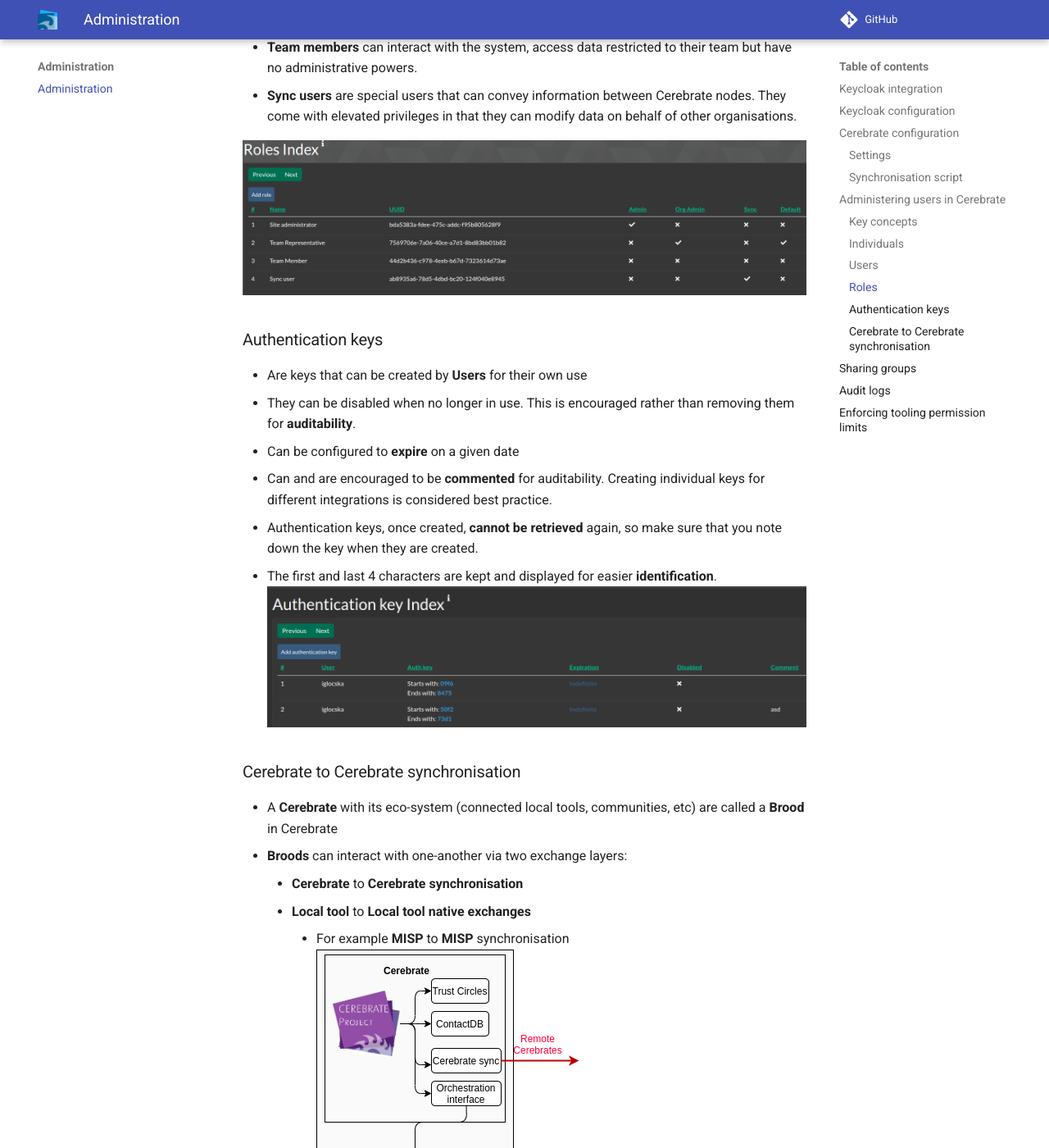
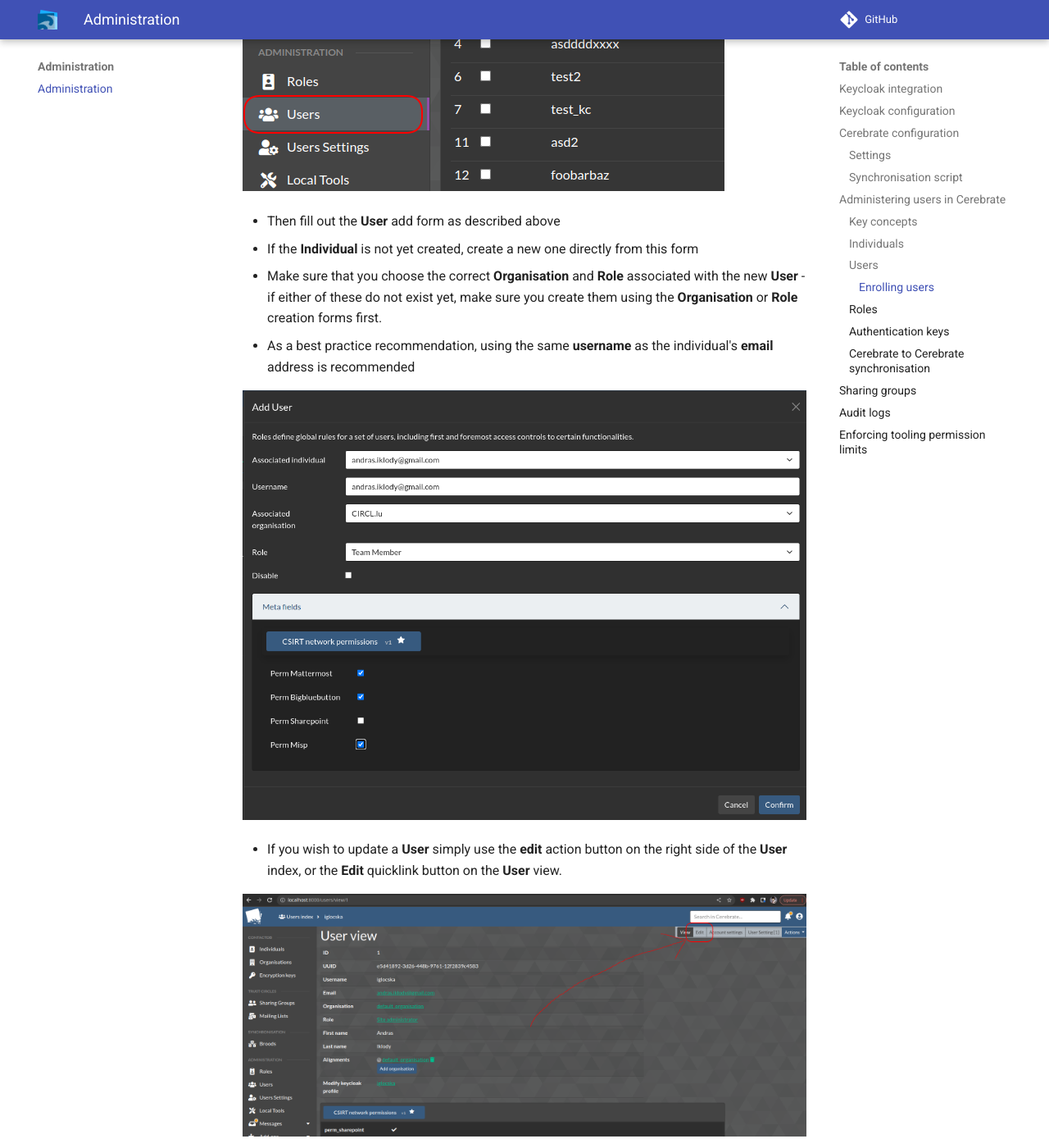
Before and after one commit to cerebrate-project/doc.cerebrate-project.org, an MkDocs documentation site: the page built from docs/administration/index.md, in a window 1280 px wide and 1400 px high, scrolled down 6928 px. Shown: the whole window at 82% size. Built offline with MkDocs 1.6.1 and Material for MkDocs 9.7.7, drawn with Linux system fonts in a browser that asks for light colours; comment, search, counter and statistics services are not loaded; some of the changed text lies outside the part shown.

Commit message:
chg: [admin] added user modification / disabling

```diff
--- a/docs/administration/index.md
+++ b/docs/administration/index.md
@@ -128,7 +128,28 @@ flowchart
 - You can either directly create a new **individual** or associate a **user** to be created with an existing one.
 - Control additional **permissions to other tools** managed by Keycloak via the CNW permission **meta-template**
 
-![](/assets/screenshots/uploads/upload_d06a9551d06785946912a4de31c6c4b5.png)
+#### Enrolling users
+
+- To enroll a **User**, simply navigate Users -> Add User
+
+![](/assets/screenshots/add_user.png)
+
+- Then fill out the **User** add form as described above
+- If the **Individual** is not yet created, create a new one directly from this form
+- Make sure that you choose the correct **Organisation** and **Role** associated with the new **User** - if either of these do not exist yet, make sure you create them using the **Organisation** or **Role** creation forms first.
+- As a best practice recommendation, using the same **username** as the individual's **email** address is recommended
+
+![](/assets/screenshots/upload_d06a9551d06785946912a4de31c6c4b5.png)
+
+- If you wish to update a **User** simply use the **edit** action button on the right side of the **User** index, or the **Edit** quicklink button on the **User** view.
+
+![](/assets/screenshots/add_user2.png)
+
+![](/assets/screenshots/add_user3.png)
+
+- It is never recommended to **delete** as **User** - rather always disable them. This is great for auditability. To disable a **User**, simply click the disabled checkbox in the **User** **index**.
+
+![](/assets/screenshots/add_user4.png)
 
 - **Users** have authentication information attached to them, in the form of a password (disabled when in KeyCloak only mode) and API keys
 
```
Also changed, not shown: docs/assets/screenshots/add_user.png (added), docs/assets/screenshots/add_user2.png (added), docs/assets/screenshots/add_user3.png (added), docs/assets/screenshots/add_user4.png (added).
